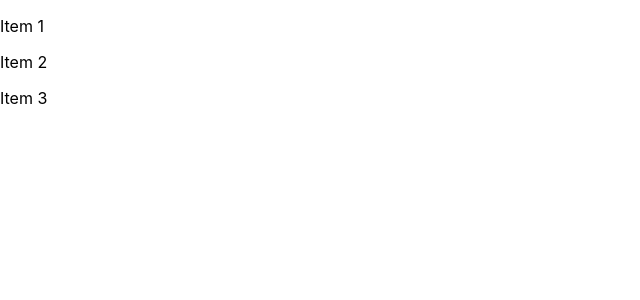
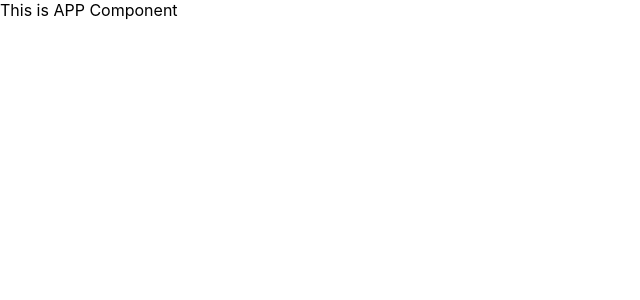
Before and after one commit to omkarg01/ReactLMS, a React (Create React App) app: page / in a window 1280 px wide. Shown: the top 300 px of the page, without its empty margins (0-640 px from the left). Built offline with nearby package versions, Linux system fonts and the light colour scheme.

Commit message:
updated for router

```diff
--- a/src/App.jsx
+++ b/src/App.jsx
@@ -1,14 +1,7 @@
-import React from 'react';
-import UserProfile from './components/UserProfile';
-import ListComponent from './components/ListComponent';
+import React from "react";
 
 const App = () => {
+  return <div>This is APP Component</div>;
+};
 
-  return (
-    <div>
-      <ListComponent></ListComponent>
-    </div>
-  )
-}
-
-export default App
+export default App;
```
